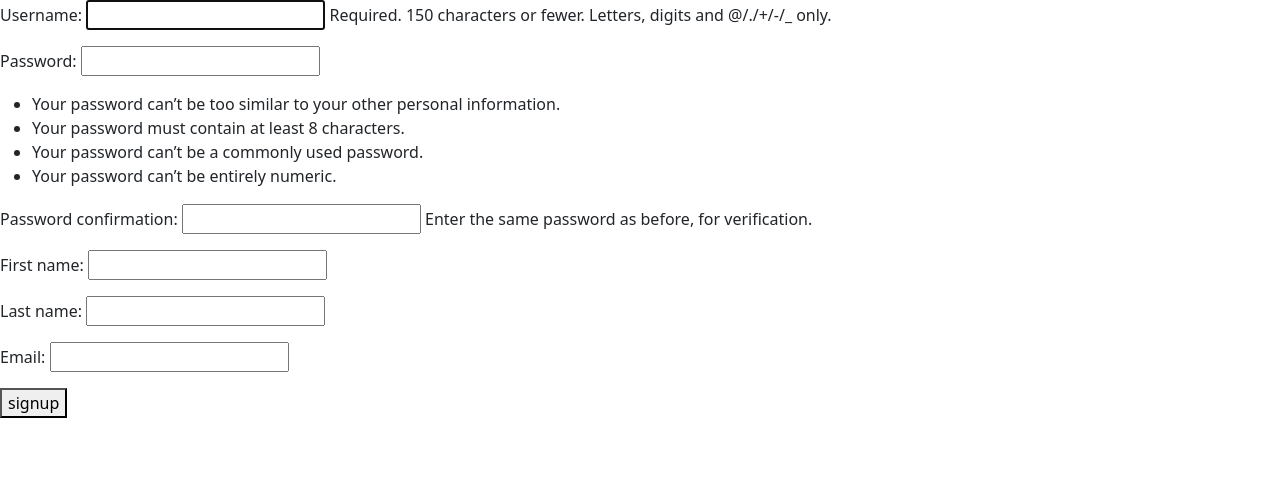
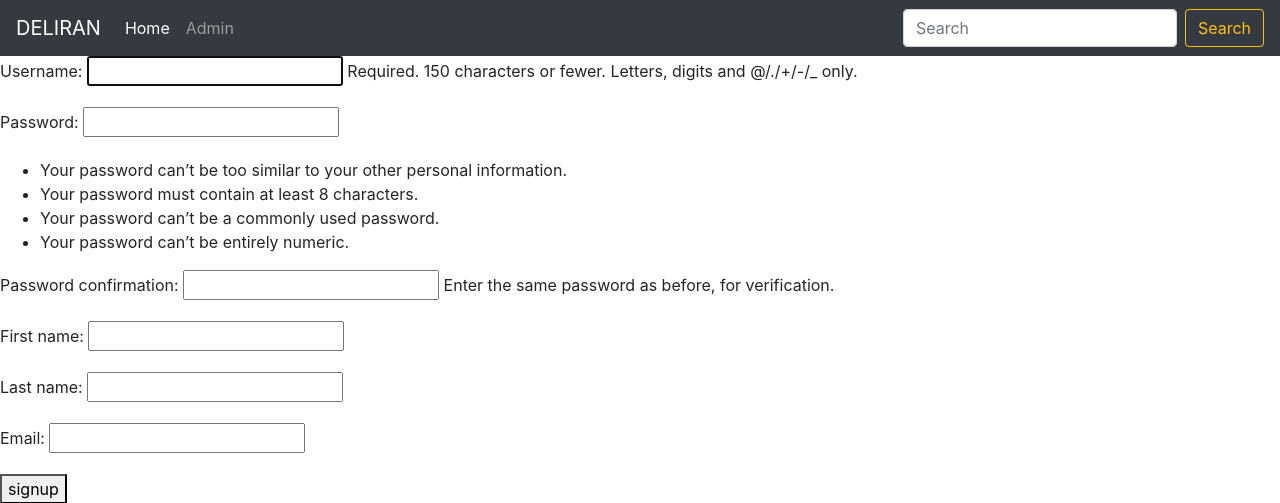
Before and after one commit to delaramghaemmaghami/Maktab_Final_Project, a Django app: page /accounts/signup/staff/ in a window 1280 px wide. Shown: the top 503 px of the page. Run offline with Django 3.2, Linux system fonts and the light colour scheme; some libraries are stand-ins or nearby versions.

Commit message:
Adding navbar

```diff
--- a/SRC/templates/base.html
+++ b/SRC/templates/base.html
@@ -3,9 +3,29 @@
 <head>
     <meta charset="UTF-8">
     <title>{% block title %}{% endblock title %}</title>
-    <link href="https://cdn.jsdelivr.net/npm/bootstrap@5.1.3/dist/css/bootstrap.min.css" rel="stylesheet" integrity="sha384-1BmE4kWBq78iYhFldvKuhfTAU6auU8tT94WrHftjDbrCEXSU1oBoqyl2QvZ6jIW3" crossorigin="anonymous">
-</head>
+    <link rel="stylesheet" href="https://maxcdn.bootstrapcdn.com/bootstrap/4.0.0/css/bootstrap.min.css" integrity="sha384-Gn5384xqQ1aoWXA+058RXPxPg6fy4IWvTNh0E263XmFcJlSAwiGgFAW/dAiS6JXm" crossorigin="anonymous"></head>
 <body>
+    <nav class="navbar navbar-expand-lg navbar-dark bg-dark">
+      <a class="navbar-brand" href="#">DELIRAN</a>
+      <button class="navbar-toggler" type="button" data-toggle="collapse" data-target="#navbarSupportedContent" aria-controls="navbarSupportedContent" aria-expanded="false" aria-label="Toggle navigation">
+        <span class="navbar-toggler-icon"></span>
+      </button>
+
+      <div class="collapse navbar-collapse" id="navbarSupportedContent">
+        <ul class="navbar-nav mr-auto">
+          <li class="nav-item active">
+            <a class="nav-link" href="{% url 'home' %}">Home</a>
+          </li>
+          <li class="nav-item">
+            <a class="nav-link" href="{% url 'admin:index' %}">Admin</a>
+          </li>
+        </ul>
+        <form class="form-inline my-2 my-lg-0">
+          <input class="form-control mr-sm-2" type="search" placeholder="Search" aria-label="Search">
+          <button class="btn btn-outline-warning my-2 my-sm-0" type="submit">Search</button>
+        </form>
+      </div>
+    </nav>
     {% block content %}
     {% endblock content %}
     <script src="https://cdnjs.cloudflare.com/ajax/libs/jquery/3.6.0/jquery.min.js" integrity="sha512-894YE6QWD5I59HgZOGReFYm4dnWc1Qt5NtvYSaNcOP+u1T9qYdvdihz0PPSiiqn/+/3e7Jo4EaG7TubfWGUrMQ==" crossorigin="anonymous" referrerpolicy="no-referrer"></script>
```
